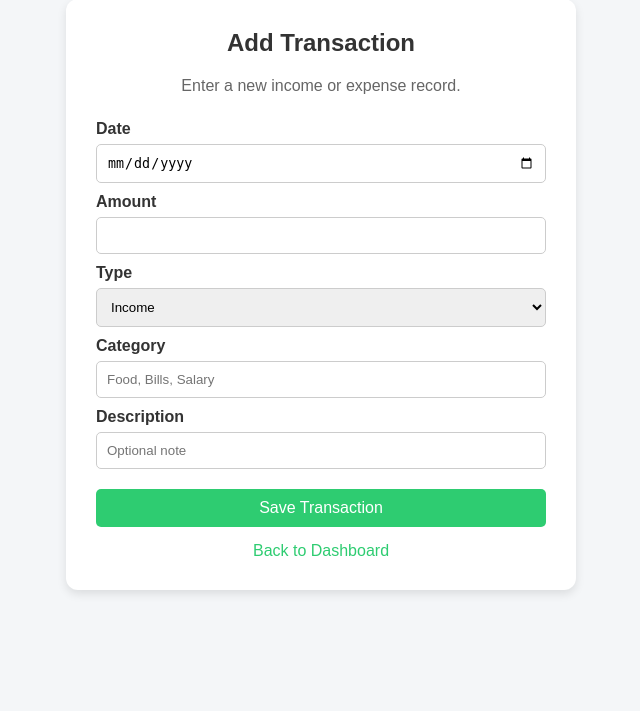
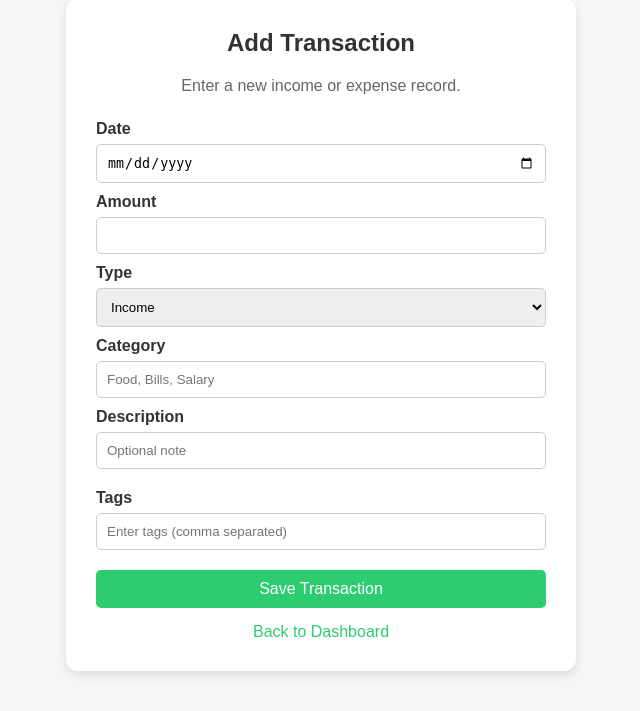
Before and after one commit to Tilak2404/Finance_Tracker, a Flask app: page /add in a window 1280 px wide. Shown: the part 89-800 px from the top of the page, without its empty margins (319-959 px from the left). Run offline with Flask 3, Linux system fonts and the light colour scheme; the visitor is signed in with stand-in values (Sample User, id 1).

Commit message:
Add tags field to transactions; update forms and templates for tag input and display

```diff
--- a/finance_tracker/app.py
+++ b/finance_tracker/app.py
@@ -43,6 +43,7 @@ class Transaction(db.Model):
     type = db.Column(db.String(20), nullable=False)
     category = db.Column(db.String(100))
     description = db.Column(db.String(255))
+    tags = db.Column(db.String)
     user_id = db.Column(db.Integer)
     date = db.Column(db.DateTime, default=datetime.utcnow)
 
@@ -52,6 +53,7 @@ def parse_transaction_form(form, default_date=None):
     transaction_type = form.get("type", "").strip()
     category = form.get("category", "").strip()
     description = form.get("description", "").strip()
+    tags = form.get("tags", "").strip()
     date_text = form.get("date", "").strip()
 
     if not amount_text or not transaction_type:
@@ -80,6 +82,7 @@ def parse_transaction_form(form, default_date=None):
         "type": transaction_type,
         "category": category,
         "description": description,
+        "tags": tags,
         "date": parsed_date,
     }, None
 
@@ -488,6 +491,7 @@ def add_transaction():
                 type=transaction_data["type"],
                 category=transaction_data["category"],
                 description=transaction_data["description"],
+                tags=transaction_data["tags"],
                 user_id=session["user_id"],
                 date=transaction_data["date"],
             )
@@ -551,6 +555,7 @@ def edit_transaction(id):
             transaction.type = transaction_data["type"]
             transaction.category = transaction_data["category"]
             transaction.description = transaction_data["description"]
+            transaction.tags = transaction_data["tags"]
             transaction.date = transaction_data["date"]
             db.session.commit()
         except SQLAlchemyError:
--- a/finance_tracker/templates/add.html
+++ b/finance_tracker/templates/add.html
@@ -26,6 +26,9 @@
         <label for="description" style="display:block;margin-bottom:6px;color:#333;font-weight:bold;">Description</label>
         <input type="text" id="description" name="description" value="{{ request.form.get('description', '') }}" placeholder="Optional note" style="width:100%;padding:10px;margin-bottom:20px;border-radius:5px;border:1px solid #ccc;box-sizing:border-box;">
 
+        <label for="tags" style="display:block;margin-bottom:6px;color:#333;font-weight:bold;">Tags</label>
+        <input type="text" id="tags" name="tags" value="{{ request.form.get('tags', '') }}" placeholder="Enter tags (comma separated)" style="width:100%;padding:10px;margin-bottom:20px;border-radius:5px;border:1px solid #ccc;box-sizing:border-box;">
+
         <button type="submit" style="width:100%;background:#2ecc71;color:white;padding:10px;border:none;border-radius:5px;cursor:pointer;font-size:16px;">Save Transaction</button>
     </form>
 
--- a/finance_tracker/templates/edit.html
+++ b/finance_tracker/templates/edit.html
@@ -24,7 +24,10 @@
         <input type="text" id="category" name="category" value="{{ request.form.get('category', transaction.category or '') }}" style="width:100%;padding:10px;margin-bottom:10px;border-radius:5px;border:1px solid #ccc;box-sizing:border-box;">
 
         <label for="description" style="display:block;margin-bottom:6px;color:#333;font-weight:bold;">Description</label>
-        <input type="text" id="description" name="description" value="{{ request.form.get('description', transaction.description or '') }}" style="width:100%;padding:10px;margin-bottom:20px;border-radius:5px;border:1px solid #ccc;box-sizing:border-box;">
+        <input type="text" id="description" name="description" value="{{ request.form.get('description', transaction.description or '') }}" style="width:100%;padding:10px;margin-bottom:10px;border-radius:5px;border:1px solid #ccc;box-sizing:border-box;">
+
+        <label for="tags" style="display:block;margin-bottom:6px;color:#333;font-weight:bold;">Tags</label>
+        <input type="text" id="tags" name="tags" value="{{ request.form.get('tags', transaction.tags or '') }}" placeholder="Enter tags (comma separated)" style="width:100%;padding:10px;margin-bottom:20px;border-radius:5px;border:1px solid #ccc;box-sizing:border-box;">
 
         <button type="submit" style="width:100%;background:#2ecc71;color:white;padding:10px;border:none;border-radius:5px;cursor:pointer;font-size:16px;">Update Transaction</button>
     </form>
```
Also changed, not shown: finance_tracker/templates/index.html (+12 -0 lines).
